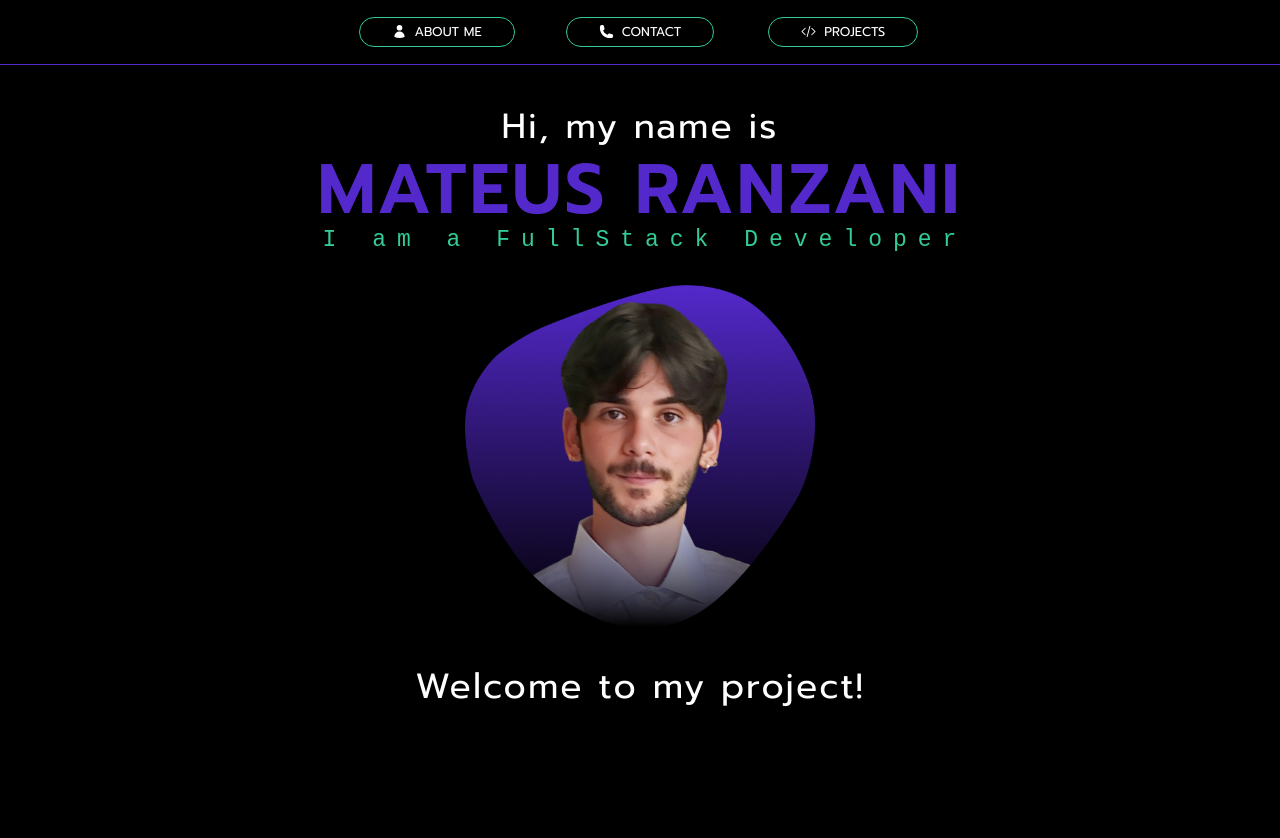
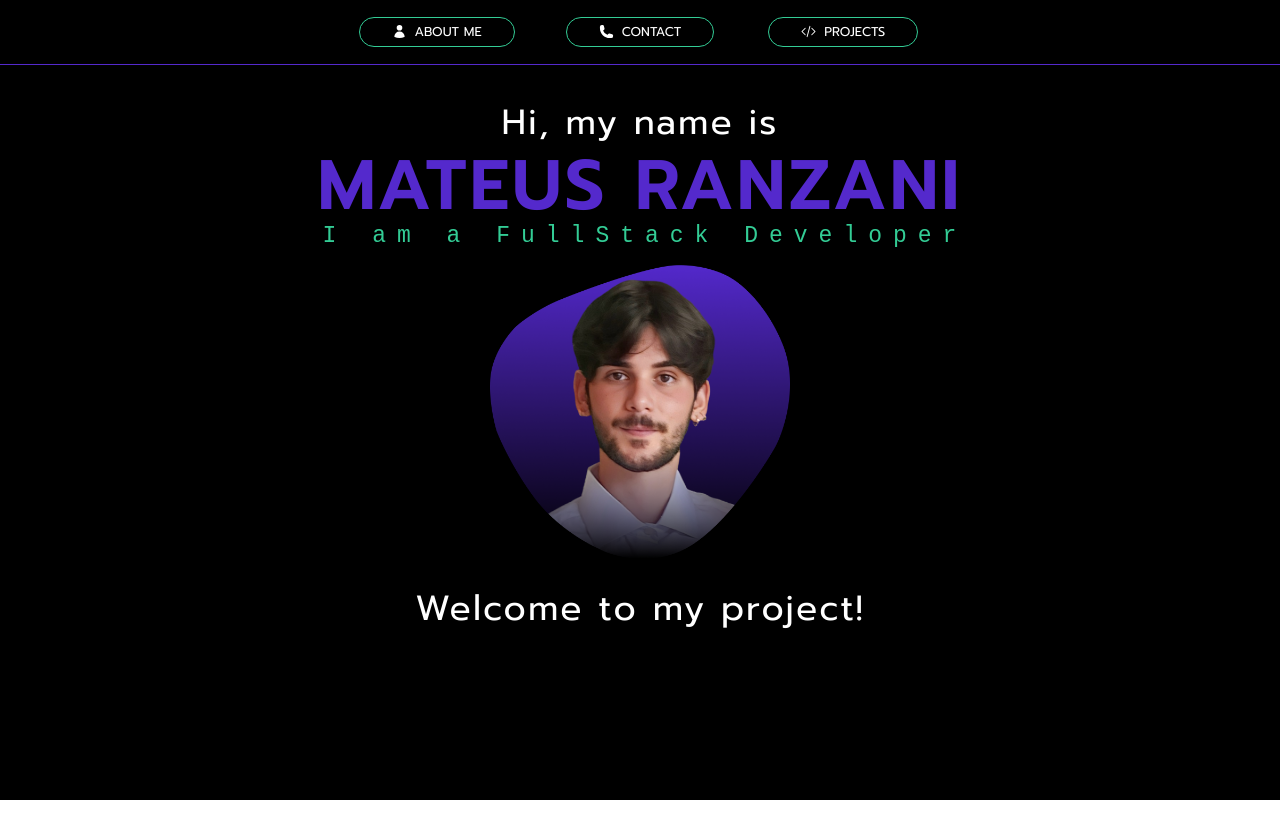
Before and after one commit to MateusRanzani/aboutMe, a React (Create React App) app: page / in a window 1280 px wide. After the commit the page ends 800 px from the top, so only its background shows below. Built offline with nearby package versions, Linux system fonts and the light colour scheme; no server answers; a web font is replaced by a local one.

Commit message:
Update components and scss

```diff
--- a/src/App.tsx
+++ b/src/App.tsx
@@ -1,8 +1,8 @@
 import React, { useEffect, useState } from "react";
 import ApresentationPageOne from "./components/Apresentation/ApresantationPageOne";
-import MenuButton from "./components/MenuButtons/MenuButton";
+import MenuTopBar from "./components/MenuTopBar/MenuTopBar";
 import { githubInterface } from "./interface/githubInterface";
-import "./styles/global.css";
+import "./styles/global.scss";
 
 function App() {
   let [gitHub, setGitHub] = useState({} as githubInterface);
@@ -30,13 +30,7 @@ function App() {
 
   return (
     <div className="App">
-      <div className="menuTopBar">
-        <div className="menuTopBarArea">
-          <MenuButton textToButton="ABOUT ME" />
-          <MenuButton textToButton="CONTACT" />
-          <MenuButton textToButton="PROJECTS" />
-        </div>
-      </div>
+      <MenuTopBar />
       <div className="bodyPage">
         <ApresentationPageOne gitHub={gitHub} />
       </div>
--- a/src/components/Apresentation/ApresantationPageOne.tsx
+++ b/src/components/Apresentation/ApresantationPageOne.tsx
@@ -1,6 +1,6 @@
 import React from "react";
 import { githubInterface } from "../../interface/githubInterface";
-import "./Apresentation.css";
+import "./Apresentation.scss";
 
 interface ApresentationInferface {
   gitHub: githubInterface;
--- a/src/components/Apresentation/Apresentation.css
+++ b/src/components/Apresentation/Apresentation.scss
@@ -1,18 +1,13 @@
 .apresentation {
-  height: 100vh;
   max-height: 600px;
 
-  margin-top: 40px;
+  margin-top: 65px;
 
-  display: flex;
-  flex-direction: column;
-  align-items: center;
   text-align: center;
   user-select: none;
 }
 
 .subtitle_1_spc {
-  margin-top: 60px;
   font-size: 35px;
   letter-spacing: 2px;
   margin-bottom: -1rem;
@@ -41,6 +36,6 @@
 }
 
 .imageFront {
-  width: 350px;
-  margin: 2rem;
+  width: 300px;
+  margin: 1rem;
 }
--- /dev/null
+++ b/src/components/MenuButtons/MenuButton.scss
@@ -0,0 +1,30 @@
+.menuButton {
+  cursor: pointer;
+
+  border-radius: 50px;
+  color: white;
+  display: flex;
+  max-width: 7rem;
+  height: 45%;
+  padding: 0rem 2rem;
+
+  align-items: center;
+  font-size: 0.8rem;
+
+  border: 0.08rem solid #33cc95;
+  margin: 0rem auto;
+
+  transition: 0.2s;
+  white-space: nowrap;
+  user-select: none;
+}
+
+.menuButton:hover {
+  transform: scale(1.03);
+}
+
+.iconButtonMenu {
+  width: 15px;
+  height: 15px;
+  margin-right: 0.5rem;
+}
--- a/src/components/MenuButtons/MenuButton.tsx
+++ b/src/components/MenuButtons/MenuButton.tsx
@@ -4,6 +4,7 @@ import {
   PhoneIcon,
   CodeBracketIcon,
 } from "@heroicons/react/24/solid";
+import "./MenuButton.scss";
 
 interface buttonProps {
   textToButton: string;
--- /dev/null
+++ b/src/components/MenuTopBar/MenuTopBar.scss
@@ -0,0 +1,35 @@
+.menuTopBar {
+  box-sizing: border-box;
+  z-index: 1;
+
+  position: absolute;
+  width: 100vw;
+  height: 65px;
+  left: 0px;
+  top: 0px;
+
+  background: #000000;
+  border-bottom: 0.08rem solid #5429cc;
+}
+
+.menuTopBarArea {
+  margin: 0 auto;
+  max-width: 600px;
+  height: 4rem;
+
+  align-items: center;
+
+  display: grid;
+  grid-template-columns: repeat(3, 1fr);
+  grid-gap: 10px;
+  grid-row-gap: 1em;
+}
+
+@media (max-width: 500px) {
+  .menuTopBarArea {
+    display: grid;
+    grid-template-columns: repeat(1, 1fr);
+    grid-gap: 10px;
+    grid-row-gap: 1em;
+  }
+}
--- /dev/null
+++ b/src/components/MenuTopBar/MenuTopBar.tsx
@@ -0,0 +1,17 @@
+import React from "react";
+import "./MenuTopBar.scss";
+import MenuButton from "../MenuButtons/MenuButton";
+
+function MenuTopBar() {
+  return (
+    <div className="menuTopBar">
+      <div className="menuTopBarArea">
+        <MenuButton textToButton="ABOUT ME" />
+        <MenuButton textToButton="CONTACT" />
+        <MenuButton textToButton="PROJECTS" />
+      </div>
+    </div>
+  );
+}
+
+export default MenuTopBar;
--- a/src/styles/global.css
+++ b/src/styles/global.scss
@@ -110,11 +110,14 @@ a {
 .App {
   width: 100vw;
   height: 100vh;
+  overflow: auto;
+  display: flex;
+  flex-direction: column;
   background-color: #000000;
 }
 
 * ::-webkit-scrollbar {
-  width: 5px;
+  width: 0.5rem;
   border-radius: 100px;
 }
 
@@ -128,78 +131,19 @@ a {
   border-radius: 100px;
 }
 
-.menuTopBar {
-  box-sizing: border-box;
-
-  position: absolute;
-  width: 100vw;
-  height: 65px;
-  left: 0px;
-  top: 0px;
-
-  background: #000000;
-  border-bottom: 0.08rem solid #5429cc;
-}
-
-.menuTopBarArea {
-  margin: 0 auto;
-  max-width: 600px;
-  height: 4rem;
-
-  align-items: center;
-
-  display: grid;
-  grid-template-columns: repeat(3, 1fr);
-  grid-gap: 10px;
-  grid-row-gap: 1em;
-}
-
-.menuButton {
-  cursor: pointer;
-
-  border-radius: 50px;
-  color: white;
-  display: flex;
-  max-width: 7rem;
-  height: 45%;
-  padding: 0rem 2rem;
-
-  align-items: center;
-  font-size: 0.8rem;
-
-  border: 0.08rem solid #33cc95;
-  margin: 0rem auto;
-
-  transition: 0.2s;
-  white-space: nowrap;
-  user-select: none;
-}
-
-.menuButton:hover {
-  transform: scale(1.03);
-}
-
-.iconButtonMenu {
-  width: 15px;
-  height: 15px;
-  margin-right: 0.5rem;
-}
-
 .bodyPage {
   margin: 0 auto;
-  height: 100vh;
 
   width: 70vw;
   max-width: 70rem;
+  height: 100%;
+  min-height: 649px;
+  max-height: 650px;
 
+  display: flex;
+  flex-direction: column;
+  justify-content: center;
+
+  position: relative;
   color: white;
 }
-
-@media (max-width: 500px) {
-  .menuTopBarArea {
-    display: grid;
-    grid-template-columns: repeat(1, 1fr);
-    grid-gap: 10px;
-    grid-row-gap: 1em;
-  }
-}
```
